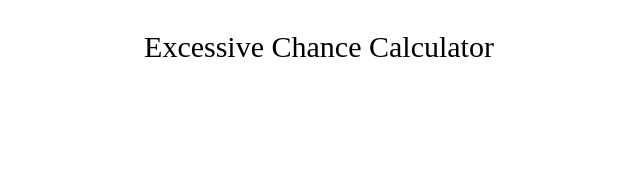
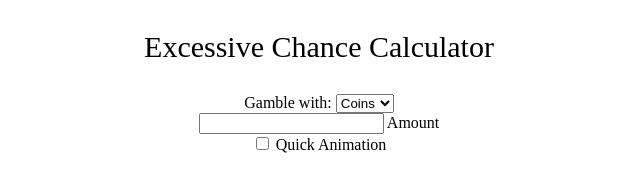
Before and after one commit to mythdorm/excessive-chance, a website: page index.html in a window 1280 px wide. Shown: the whole page, without its empty margins (321-961 px from the left). Drawn offline with Linux system fonts and the light colour scheme.

Commit message:
Added the options that will be able to be used later for selecting what you want

```diff
--- a/index.html
+++ b/index.html
@@ -7,5 +7,28 @@
 </head>
 <body>
     <p class="header">Excessive Chance Calculator</p>
+
+    <div class="options">
+        <div class="dropdown">
+            <label for="options">Gamble with: </label><select id="options">
+                <option value="coins">Coins</option>
+                <option value="die">Die</option>
+                <option value="cards">Cards</option>
+            </select>
+        </div>
+        <div class="numbers">
+            <label>
+                <input type="number" min="1">
+                Amount
+            </label>
+        </div>
+        <div class="check">
+            <label>
+                <input type="checkbox">
+                Quick Animation
+            </label>
+        </div>
+    </div>
 </body>
+<script src="script.js"></script>
 </html>
--- a/style.css
+++ b/style.css
@@ -6,3 +6,7 @@
 .body {
     text-align: center;
 }
+
+.options {
+    text-align: center;
+}
```
Also changed, not shown: package.json (added, +12 -0 lines), 3 other files.
